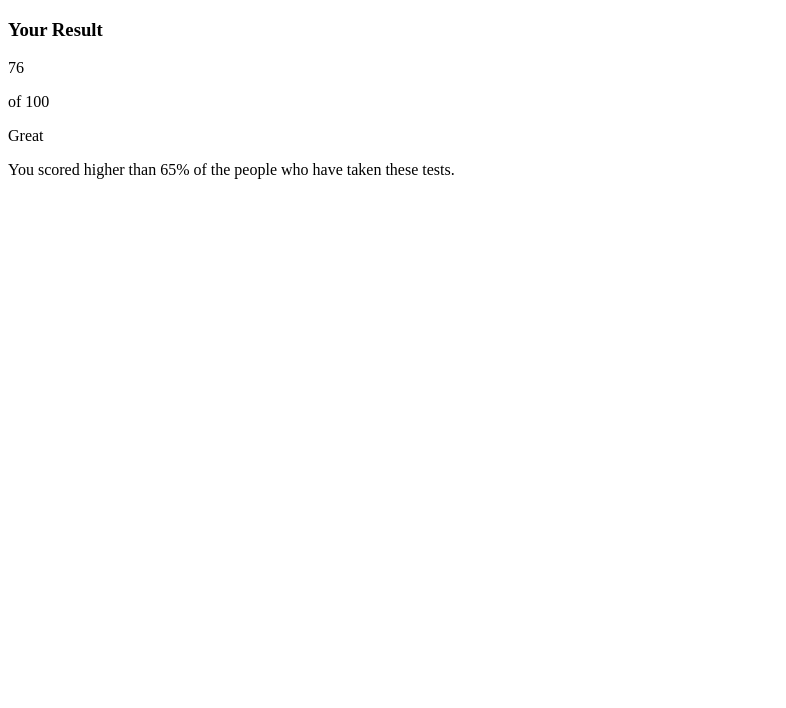
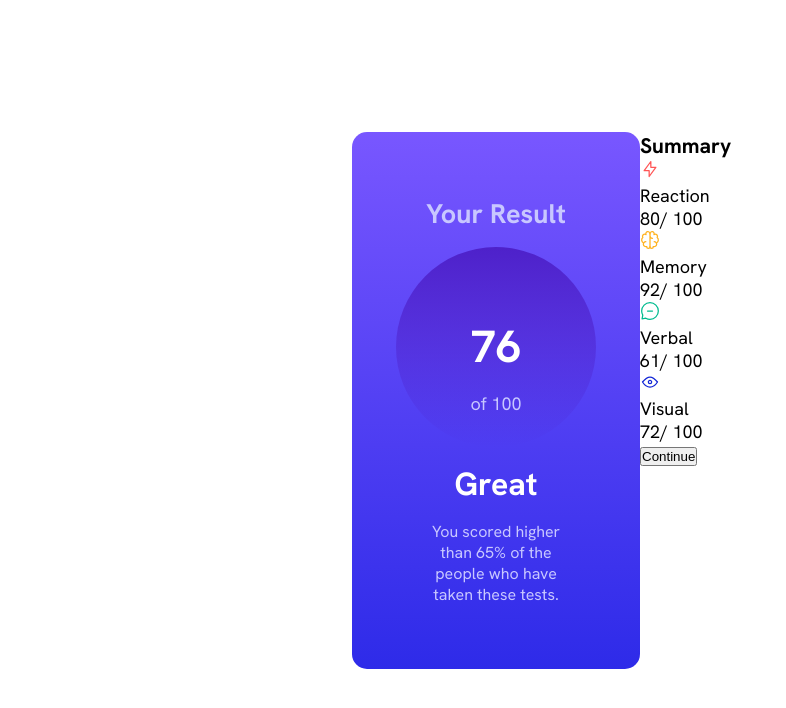
Before and after one commit to hilmi77/solution-results-summary-component-fem, a plain HTML site: page index.html in a window 1280 px wide. Shown: the whole page, without its empty margins (0-786 px from the left). Drawn offline with Linux system fonts and the light colour scheme.

Commit message:
Add styles.css and update index.html

```diff
--- a/index.html
+++ b/index.html
@@ -17,6 +17,7 @@
       href="https://fonts.googleapis.com/css2?family=Hanken+Grotesk:ital,wght@0,100..900;1,100..900&display=swap"
       rel="stylesheet"
     />
+    <link rel="stylesheet" href="./styles.css" />
 
     <title>Frontend Mentor | Results summary component</title>
   </head>
@@ -24,15 +25,65 @@
     <main class="container">
       <section class="card">
         <aside class="content_1">
-          <h1>Your Result</h1>
+          <h1 class="result">Your Result</h1>
           <div class="number_groups">
-            <p>76</p>
-            <p>of 100</p>
+            <p class="result_number">76</p>
+            <p class="result_number_percentage">of 100</p>
           </div>
-          <p>Great</p>
-          <p>
+          <p class="great">Great</p>
+          <p class="description">
             You scored higher than 65% of the people who have taken these tests.
           </p>
+        </aside>
+        <aside class="content_2">
+          <h1 class="summary">Summary</h1>
+          <div class="all_stats">
+            <div class="stats_reaction">
+              <div class="image_and_name_reaction">
+                <img
+                  src="./assets/images/icon-reaction.svg"
+                  alt="icon-reaction"
+                  class="icon"
+                />
+                <p class="reaction">Reaction</p>
+              </div>
+              <div class="ratio">80<span>/ 100</span></div>
+            </div>
+            <div class="stats_memory">
+              <div class="image_and_name_memory">
+                <img
+                  src="./assets/images/icon-memory.svg"
+                  alt="icon-memory"
+                  class="icon"
+                />
+                <p class="memory">Memory</p>
+              </div>
+              <div class="ratio">92<span>/ 100</span></div>
+            </div>
+            <div class="stats_verbal">
+              <div class="image_and_name_verbal">
+                <img
+                  src="./assets/images/icon-verbal.svg"
+                  alt="icon-verbal"
+                  class="icon"
+                />
+                <p class="verbal">Verbal</p>
+              </div>
+              <div class="ratio">61<span>/ 100</span></div>
+            </div>
+            <div class="stats_visual">
+              <div class="image_and_name_visual">
+                <img
+                  src="./assets/images/icon-visual.svg"
+                  alt="icon-visual"
+                  class="icon"
+                />
+                <p class="visual">Visual</p>
+              </div>
+              <div class="ratio">72<span>/ 100</span></div>
+            </div>
+            <button class="continue">Continue</button>
+          </div>
         </aside>
       </section>
     </main>
--- /dev/null
+++ b/styles.css
@@ -0,0 +1,113 @@
+:root {
+  /* Colors */
+
+  /* Primary */
+  --Light-red: hsl(0, 100%, 67%);
+  --Orangey-yellow: hsl(39, 100%, 56%);
+  --Green-teal: hsl(166, 100%, 37%);
+  --Cobalt-blue: hsl(234, 85%, 45%);
+
+  /* Gradients */
+  --Light-slate-blue-background: hsl(252, 100%, 67%);
+  --Light-royal-blue-background: hsl(241, 81%, 54%);
+
+  --Violet-blue-circle: hsla(256, 72%, 46%, 1);
+  --Persian-blue-circle: hsla(241, 72%, 46%, 0);
+
+  /* Neutral */
+  --White: hsl(0, 0%, 100%);
+  --Pale-blue: hsl(221, 100%, 96%);
+  --Light-lavender: hsl(241, 100%, 89%);
+  --Dark-gray-blue: hsl(224, 30%, 27%);
+
+  /* Fonts */
+  --font-size-p: 18px;
+  --font-family: "Hanken Grotesk", sans-serif;
+}
+
+* {
+  margin: 0;
+  padding: 0;
+  box-sizing: border-box;
+}
+
+body {
+  font-family: var(--font-family);
+  font-size: var(--font-size-p);
+  display: flex;
+  justify-content: center;
+  align-items: center;
+  height: 100vh;
+}
+.container {
+  width: 45%;
+}
+.card {
+  width: 100%;
+  display: flex;
+  flex-direction: row;
+}
+.content_1 {
+  display: flex;
+  flex-direction: column;
+  justify-content: space-around;
+  align-items: center;
+  background: linear-gradient(
+    to bottom,
+    var(--Light-slate-blue-background),
+    var(--Light-royal-blue-background)
+  );
+
+  width: 50%;
+  padding: 4rem;
+  border-radius: 15px;
+}
+
+.result {
+  color: var(--Light-lavender);
+  font-size: 1.5em;
+  font-weight: 700;
+  margin-bottom: 1rem;
+}
+.number_groups {
+  padding: 1.5rem;
+  width: 200px;
+  height: 200px;
+  display: flex;
+  flex-direction: column;
+  justify-content: flex-end;
+  align-items: center;
+  gap: 1rem;
+  background: linear-gradient(
+    to bottom,
+    var(--Violet-blue-circle),
+    var(--Persian-blue-circle)
+  );
+  border-radius: 50%;
+}
+
+.result_number {
+  color: var(--White);
+  font-size: 2.5em;
+  font-weight: 700;
+}
+
+.result_number_percentage {
+  color: var(--Light-lavender);
+  font-weight: 400;
+  margin-bottom: 0.5rem;
+}
+
+.great {
+  color: var(--White);
+  font-weight: 700;
+  font-size: 2rem;
+  margin-block: 1rem;
+}
+
+.description {
+  color: var(--Light-lavender);
+  font-weight: 400;
+  text-align: center;
+  font-size: 1rem;
+}
```
